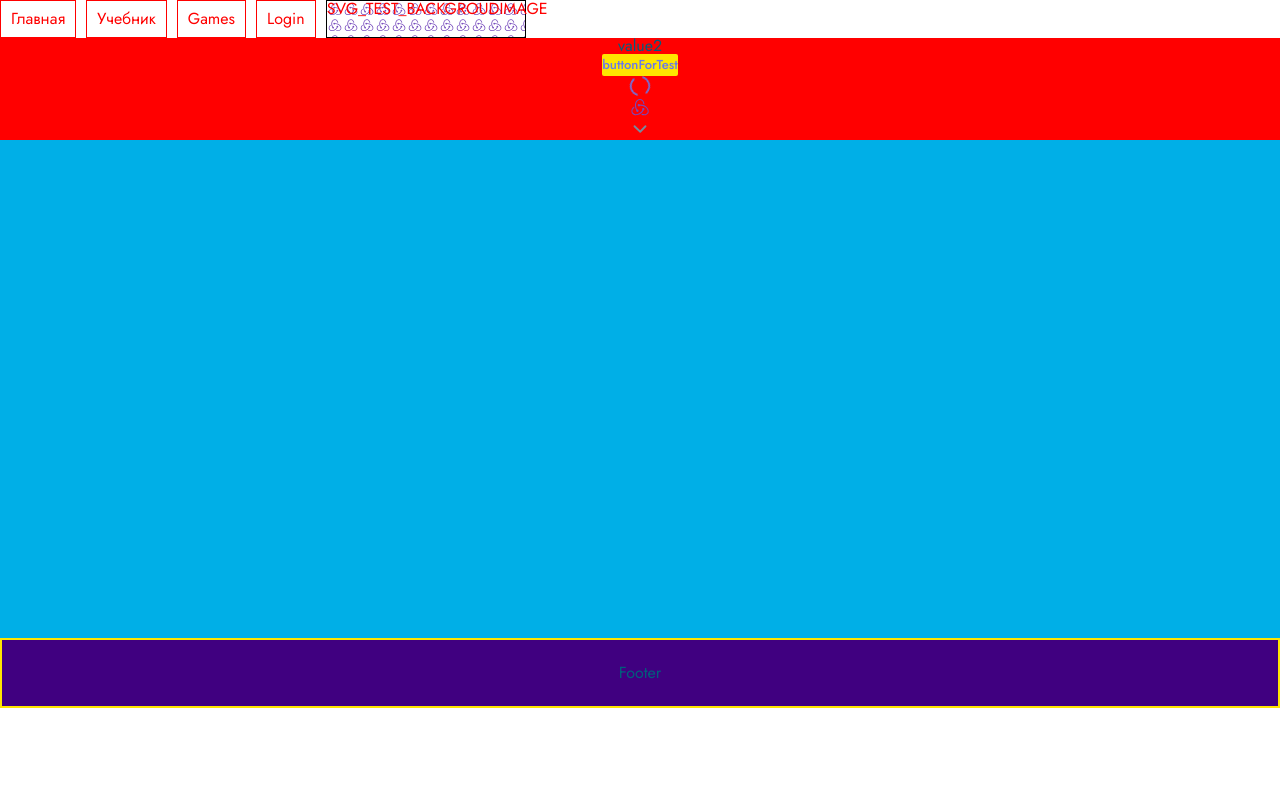
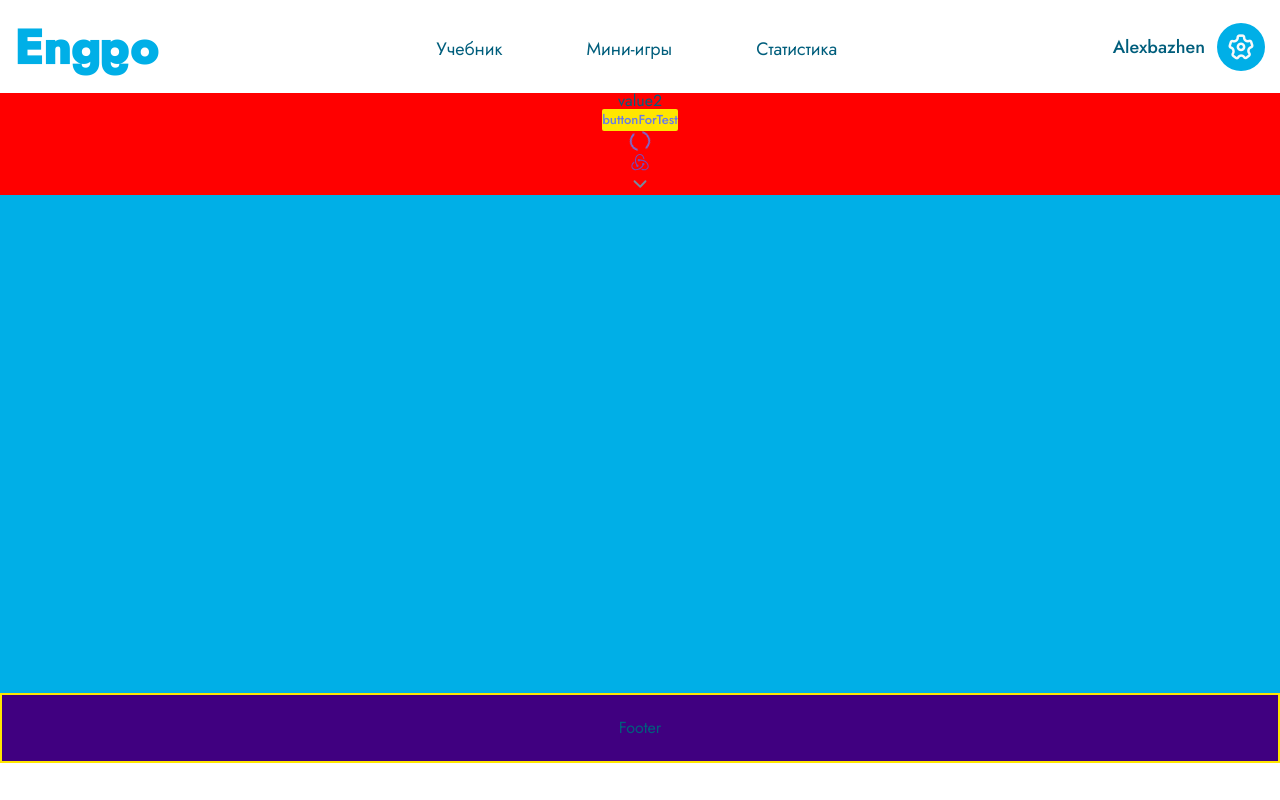
Before and after one commit to KhazanAlexey/rslang, a React (Create React App) app: page / in a window 1280 px wide. Built offline with nearby package versions, Linux system fonts and the light colour scheme.

Commit message:
feat: code header

```diff
--- a/src/components/header/Header.module.scss
+++ b/src/components/header/Header.module.scss
@@ -1,16 +1,182 @@
+@use "sass:math";
+@import '../../styles/mixins.scss';
+
 .header {
-  display: flex;
-  color: red;
+  height: rem(93);
+  padding: rem(14) 0;
+  @media (max-width:$mobile){
+    padding: rem(12) 0;
+    height: rem(74);
+  }
+
+  .headerWrapper {
+    display: flex;
+    justify-content: space-between;
+    align-items: center;
+  }
+
+  .headerLogo {
+    font-size: rem(65);
+    color: $lightColor;
+    transition: $transitionText;
+    &:hover {
+      color: $brightColor;
+    }
+    @media (max-width:$mobile){
+      font-size: rem(50);
+    }
+  }
+
+  .headerNav {
+    display: block;
+    @media (max-width:$mobile) {
+      display: none;
+    }
+  }
+
+  .headerList {
+    display: flex;
+    gap: rem(84);
+    padding-top: rem(4);
+    @media (max-width:$tablet) {
+      gap: rem(42);
+    }
+  }
 
   .headerItem {
-    padding: 10px;
-    border: 1px solid red;
-    margin-right: 10px;
-    list-style: none;
+    font-weight: 400;
+    font-size: 18px;
+    line-height: 26px;
+    color: $mainNavColor;
+    transition: $transitionText;
+    &:hover {
+      color: $hoverNavColor;
+    }
   }
-  .test {
+
+  .itemActive {
+    color: $activeNavColor;
+  }
+
+  .headerAuth {
+    display: flex;
+    gap: rem(24);
+    @media (max-width:$tablet){
+      gap: rem(18);
+    }
+    @media (max-width:$mobile){
+      display: none;
+    }
+  }
+
+  .headerUser {
+    display: none;
+    @media (max-width:$mobile){
+      display: flex;
+      justify-content: center;
+      align-items: center;
+      height: rem(44);
+      order: -2;
+      font-size: rem(32);
+      color: $lightColor;
+      padding-right: rem(12);
+    }
+  }
+
+  .authLogin {
+    font-weight: 500;
+    font-size: 18px;
+    line-height: 26px;
+    color: $lightTextColor;
+    padding: rem(9) rem(30);
+    background: $mainButtonBgColor;
+    border-radius: rem(44);
+    transition: $transitionBtn;
+    &:hover {
+      background: $hoverButtonBgColor;
+    }
+  }
+
+  .authRegister {
+    font-weight: 400;
+    font-size: rem(18);
+    line-height: math.div(26, 18);
+    transition: $transitionText;
+    &:hover {
+      color: $hoverNavColor;
+    }
+  }
+
+  .headerUsername {
+    display: flex;
+    flex-direction: row-reverse;
+    gap: rem(12);
+    align-items: center;
+    font-weight: 500;
+    font-size: rem(18);
+    line-height: math.div(26 , 18);
+    text-align: right;
+    color: $mainNavColor;
+    transition: all .3s ease-in-out;
+    &::before {
+      width: rem(48);
+      height: rem(48);
+      display: flex;
+      justify-content: center;
+      align-items: center;
+      background: $mainButtonBgColor;
+      border-radius: 100%;
+      color: $lightTextColor;
+      font-size: rem(30);
+      transition: all .3s ease-in-out;
+    }
+    &:hover {
+      &::before {
+        transform: rotate(180deg);
+        background: $brightButtonBgColor;
+      }
+    }
+    @media (max-width:$mobile){
+      display: none;
+    }
+  }
+
+  .headerBurger {
+    display: none;
+    height: rem(44);
+    padding-left: rem(18);
+    >span {
+      display: block;
+      position: relative;
+      gap: rem(6);
+      width: rem(26);
+      height: rem(3);
+      margin: rem(6) 0;
+      background: $lightColor;
+      &::before, &::after {
+        content: '';
+        position: absolute;
+        display: flex;
+        width: rem(26);
+        height: rem(3);
+        background: $lightColor;
+      }
+      &::before {
+        bottom: rem(9);
+      }
+      &::after {
+        top: rem(9);
+      }
+    }
+    @media (max-width:$mobile){
+      display: flex;
+      justify-content: center;
+      align-items: center;
+    }
+  }
+  /*.test {
     width: 200px;
     border: 1px solid black;
     background-image: url('../../assets/test/logo.svg');
-  }
+  }*/
 }
--- a/src/components/header/Header.tsx
+++ b/src/components/header/Header.tsx
@@ -1,24 +1,66 @@
 import React from 'react'
-import { Link } from 'react-router-dom'
+import { Link, NavLink } from 'react-router-dom'
+import { clsx } from 'src/utils/clsx'
 import styles from './Header.module.scss'
 
 const Header: React.FC<any> = () => {
+  const isAuth = true; // TODO: подвязать к авторизации
+  const userName = 'Alexbazhen'; // TODO: подвязать к имени пользователя
+
   return (
-    <ul className={styles.header}>
-      <Link to='/' onClick={() => null}>
-        <li className={styles.headerItem}>Главная</li>
-      </Link>
-      <Link to='/textbook' onClick={() => null}>
-        <li className={styles.headerItem}>Учебник</li>
-      </Link>
-      <Link to='/games' onClick={() => null}>
-        <li className={styles.headerItem}>Games</li>
-      </Link>
-      <Link to='/login' onClick={() => null}>
-        <li className={styles.headerItem}>Login</li>
-      </Link>
-      <div className={styles.test}>SVG_TEST_BACKGROUDIMAGE</div>
-    </ul>
+    <header className={styles.header}>
+      <div className={globalThis.globalStyles.container}>
+        <div className={styles.headerWrapper}>
+          <Link to='/' className={clsx({
+            [styles.headerLogo]: true,
+            ['_icon-logo']: true
+          })} onClick={() => null}>
+          </Link>
+          <nav className={styles.headerNav}>
+            <ul className={styles.headerList}>
+              <li className={styles.headerItem}>
+                <NavLink to='/textbook' className={({ isActive }) =>
+                  isActive ? styles.itemActive : ''
+                } onClick={() => null}>Учебник</NavLink>
+              </li>
+              <li className={styles.headerItem}>
+                <NavLink to='/games' className={({ isActive }) =>
+                  isActive ? styles.itemActive : ''
+                } onClick={() => null}>Мини-игры</NavLink>
+              </li>
+              <li className={styles.headerItem}>
+                <NavLink to='/stat' className={({ isActive }) =>
+                  isActive ? styles.itemActive : ''
+                } onClick={() => null}>Статистика</NavLink>
+              </li>
+              {/* <Link to='/login' onClick={() => null}>
+                <li className={styles.headerItem}>Login</li>
+              </Link>
+              <div className={styles.test}>SVG_TEST_BACKGROUDIMAGE</div>  */}
+            </ul>
+          </nav>
+          {!isAuth ?
+            <div className={styles.headerAuth}>
+              <button className={styles.authLogin}>Вход</button>
+              <button className={styles.authRegister}>Регистрация</button>
+            </div>
+            :
+            <button className={clsx({
+              [styles.headerUsername]: true,
+              ['_icon-settings']: true
+            })}>{userName}</button>
+          }
+          <button className={clsx({
+            [styles.headerUser]: true,
+            ['_icon-user']: !isAuth,
+            ['_icon-settings']: isAuth
+          })}></button>
+          <button className={styles.headerBurger}>
+            <span></span>
+          </button>
+        </div>
+      </div>
+    </header>
   )
 }
 
```
